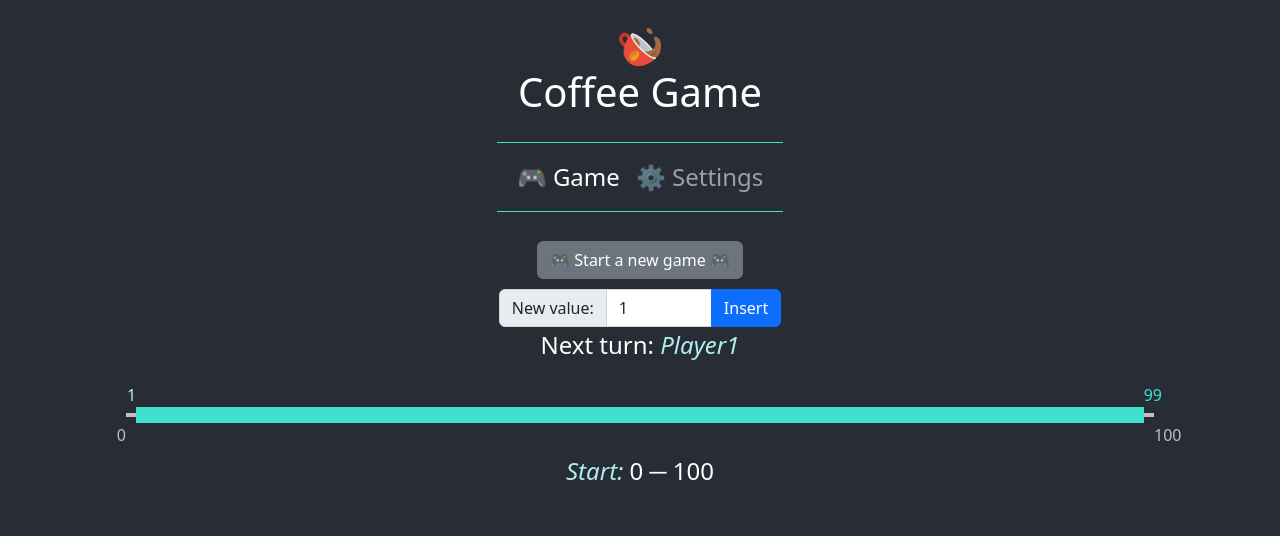
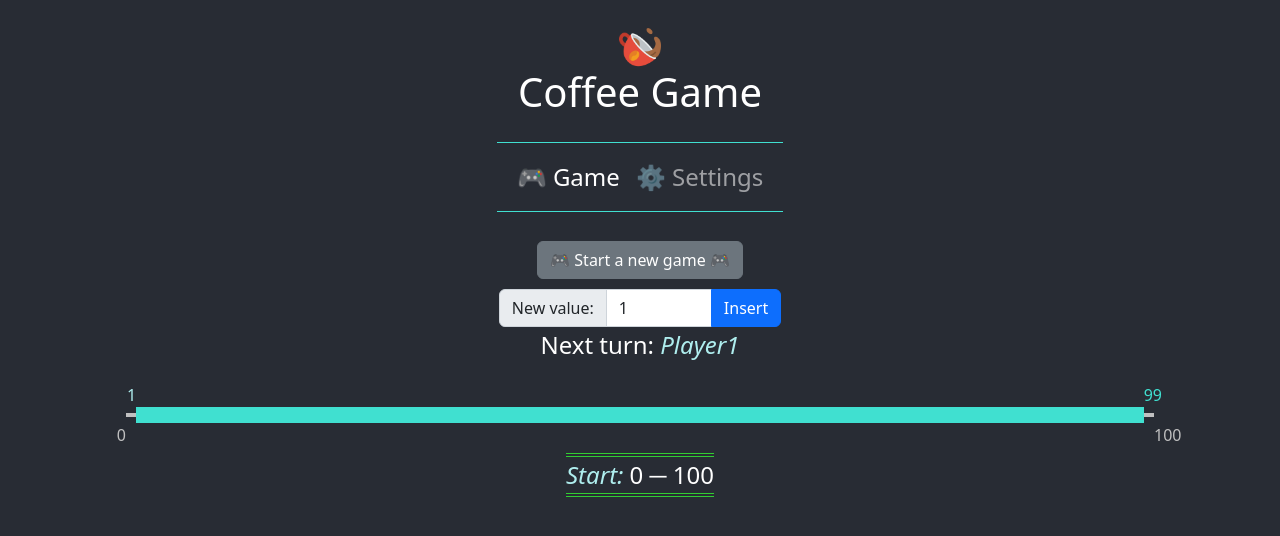
Before and after one commit to MaxAquila/coffee-game, a React (Create React App) app: page /game in a window 1280 px wide. Shown: the top 536 px of the page. Built offline with nearby package versions, Linux system fonts and the light colour scheme.

Commit message:
Game steps list revamped

```diff
--- a/src/components/app/App.scss
+++ b/src/components/app/App.scss
@@ -71,6 +71,25 @@ $gameover-color: orangered;
   .player-name {
     color: paleturquoise;
     font-style: italic;
+  }
+
+  .step-in-list {
+    display: inline-block;
+    border-style: double;
+    border-width: 4px 0px 4px 0px;
+  }
+  .step-start {
+    @extend .step-in-list;
+    border-color: limegreen;
+  }
+  .step-gameover {
+    @extend .step-in-list;
+    border-color: $gameover-color;
+  }
+  .step-round {
+    display: inline-block;
+    border: solid goldenrod;
+    border-width: 0px 0px 1px 0px;
   }
 
   .btn-function {
--- /dev/null
+++ b/src/components/game/GameStepItem.tsx
@@ -0,0 +1,21 @@
+export interface GameStepsItemProps {
+    readonly key?: React.Key;
+    readonly className?: string;
+    readonly playerName: string;
+    readonly isLastGameOver: boolean;
+    readonly min: number;
+    readonly max: number;
+};
+
+export const GameStepsItem = (props: GameStepsItemProps) => {
+    const { key, className, playerName, isLastGameOver, min, max } = props;
+
+    return (
+        <li key={key ? key : `${min}─${max}`}>
+            <div className={className}>
+                <span className="player-name">{`${playerName}: `}</span>
+                <span>{`${min}${isLastGameOver ? "" : ` ─ ${max}`}`}</span>
+            </div>
+        </li>
+    );
+};
--- a/src/components/game/GameStepsList.tsx
+++ b/src/components/game/GameStepsList.tsx
@@ -1,5 +1,6 @@
 import { useMemo } from "react";
 import { NumRange } from "@comm-interfaces/numRange";
+import { GameStepsItem, GameStepsItemProps } from "@comp-game/GameStepItem";
 
 export interface GameStepsListProps {
     readonly players: string[];
@@ -12,8 +13,27 @@ export const GameStepsList = (props: GameStepsListProps) => {
 
     const listSteps: JSX.Element[] = useMemo(() => {
         return steps.map((s, i) => {
-            const playerName: string = i === steps.length - 1 ? "Start" : players[(steps.length - i - 2 + offset) % players.length];
-            return <li key={`${s.min}─${s.max}`}><span className="player-name">{`${playerName}: `}</span>{`${s.min} ─ ${s.max}`}</li>;
+            const isLastGameOver = i === 0 && s.min === s.max;
+            const isStartingStap = i === steps.length - 1;
+            const playerOffset = (steps.length - i - 2 + offset) % players.length;
+            const isNewRound = players.length > 1 && playerOffset === offset && i !== steps.length - 2;
+            const classDiv =
+                isLastGameOver ? "step-gameover" :
+                    isNewRound ? "step-round" :
+                        isStartingStap ? "step-start" : undefined;
+            const playerName: string = i === steps.length - 1 ? "Start" : players[playerOffset];
+
+            //#region props
+            const gameStepsItemProps: GameStepsItemProps = {
+                className: classDiv,
+                playerName: playerName,
+                isLastGameOver: isLastGameOver,
+                min: s.min,
+                max: s.max
+            };
+            //#endregion props
+
+            return <GameStepsItem {...gameStepsItemProps} />;
         });
     }, [steps]);
 
```
